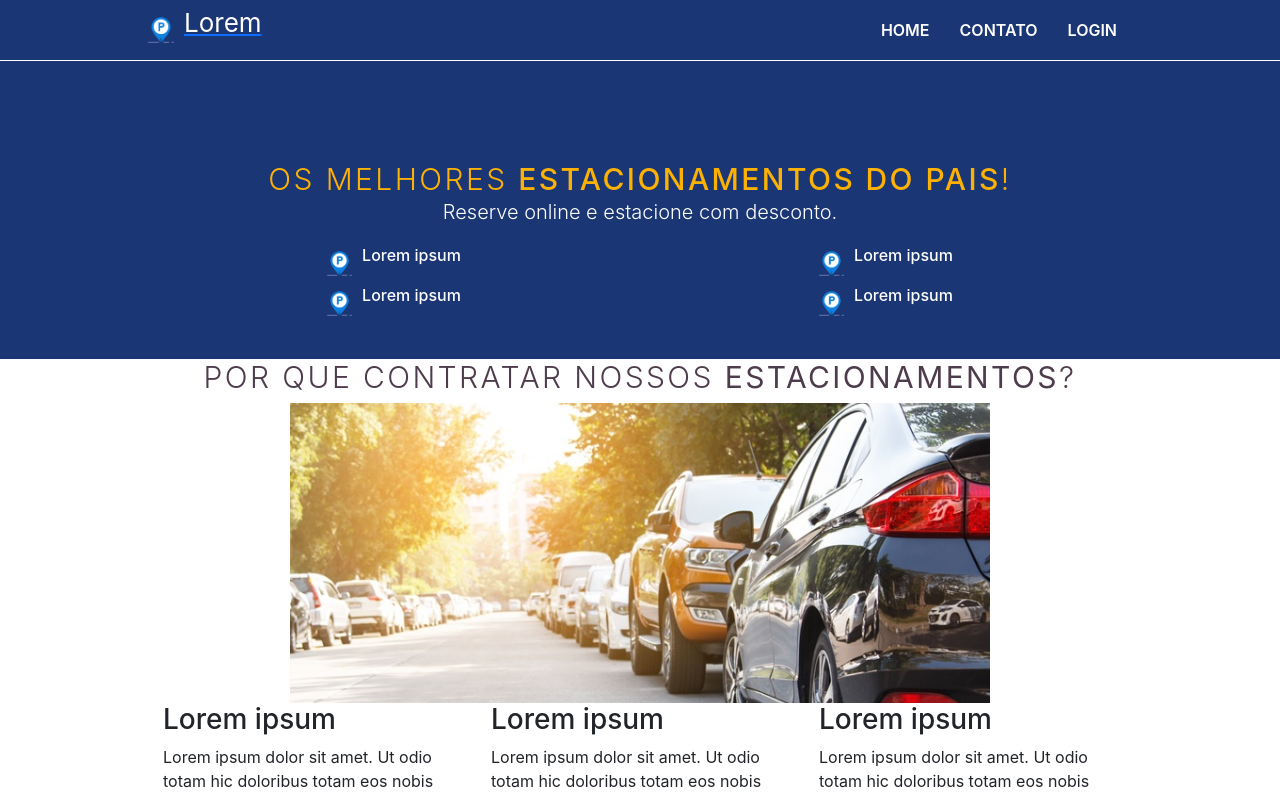
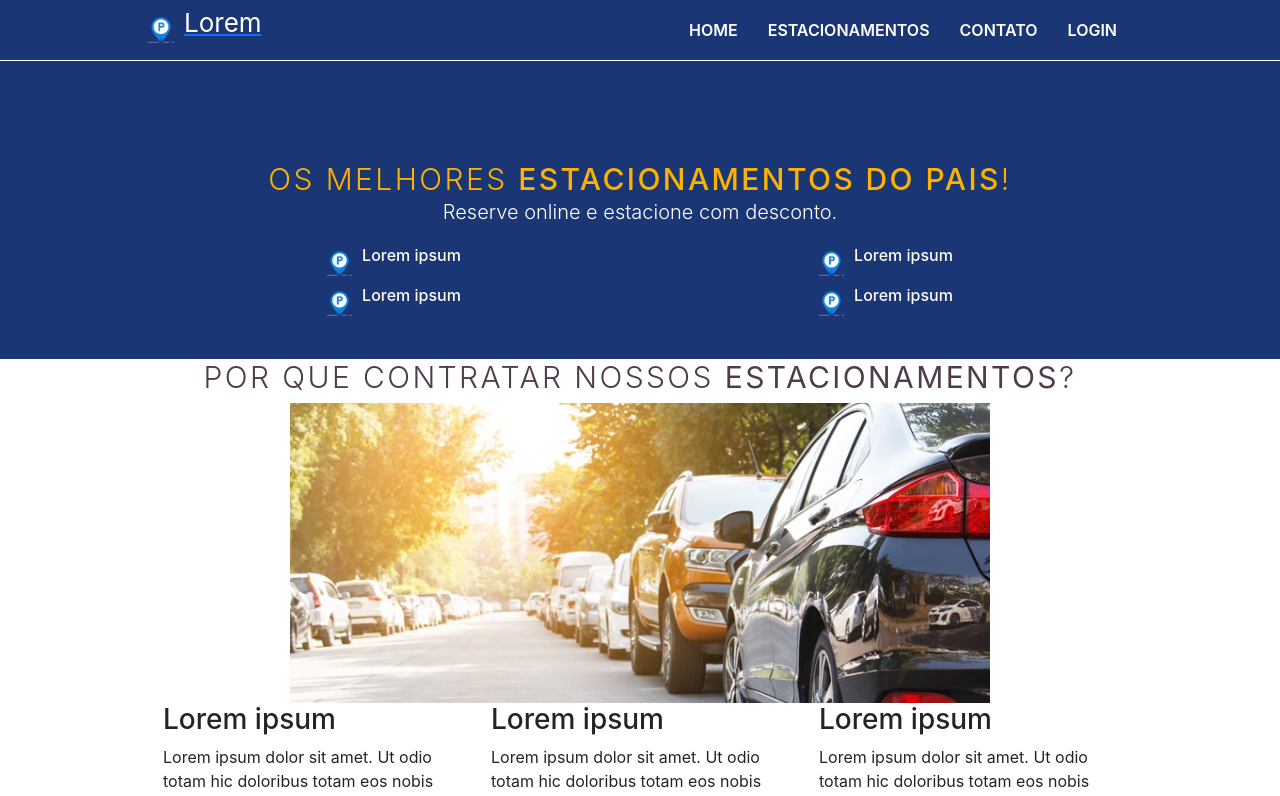
Before and after one commit to codigopretogrupo7/estacionamento-react, a React (Create React App) app: page / in a window 1280 px wide. Shown: the top 796 px of the page. Built offline with nearby package versions, Linux system fonts and the light colour scheme.

Commit message:
Linkando pagina de estacionamentos

```diff
--- a/src/componentes/Topo/index.js
+++ b/src/componentes/Topo/index.js
@@ -14,6 +14,7 @@ const Topo = () => {
 
         <nav className="topo-links">
           <Link className="topo-link" to="/">Home</Link>
+          <Link className="topo-link" to="/Estacionamentos">Estacionamentos</Link>
           <Link className="topo-link" to="/contato">Contato</Link>
           <Link className="topo-link" to="/login">Login</Link>
         </nav>
```
